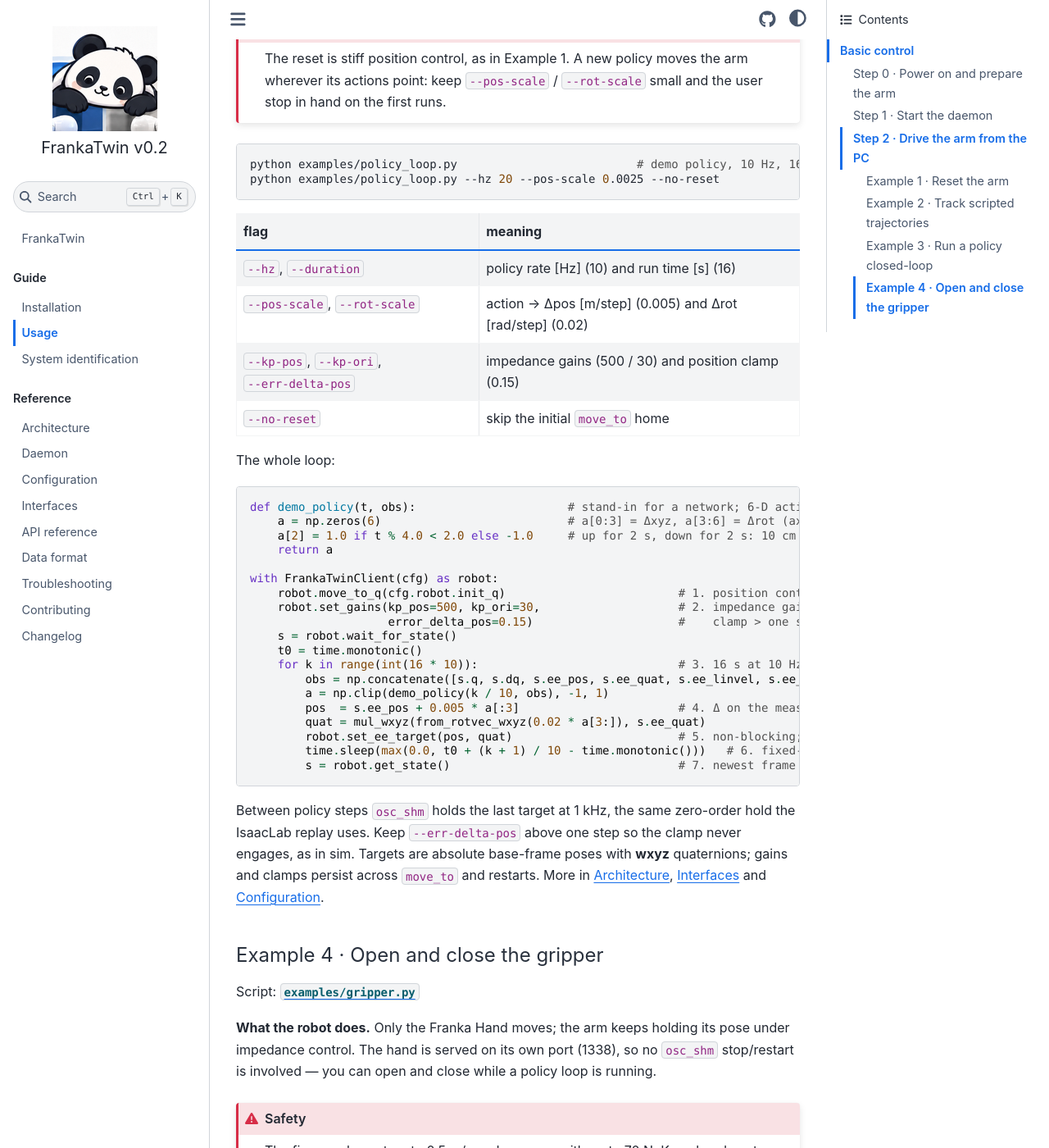
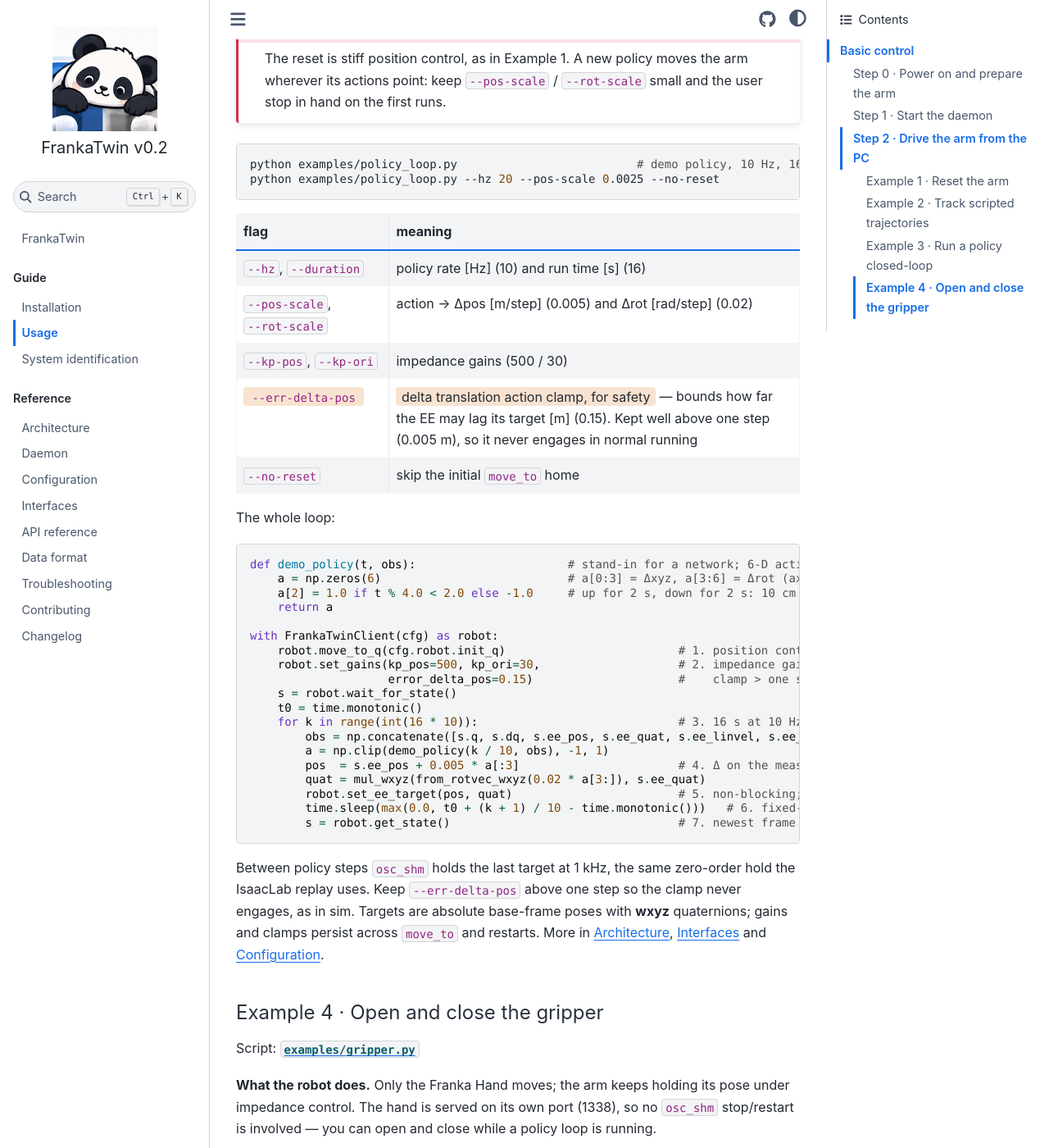
Before and after one commit to tsrobcvai/frankatwin, a Sphinx documentation site: the page built from docs/usage.md, in a window 1280 px wide and 1400 px high, scrolled down 3895 px. Shown: the whole window at 82% size. Built offline with Sphinx 7.4.7 and the Sphinx Book theme 1.1.4, drawn with Linux system fonts in a browser that asks for light colours.

Commit message:
docs(usage): --err-delta-pos gets its own highlighted row
It was sharing a row with the impedance gains, which are a tuning choice; this
one is a safety bound. Split it out and mark it with a background (.flag-safety
in custom.css) so it reads as a different kind of flag.

Co-Authored-By: Claude Opus 5 <noreply@anthropic.com>

```diff
--- a/docs/_static/custom.css
+++ b/docs/_static/custom.css
@@ -41,3 +41,16 @@ html[data-theme="dark"] .badge-default {
   background: #22334D;
   color: #9CBEEC;
 }
+
+/* Highlighted table row for a flag that exists for safety */
+.flag-safety {
+  padding: 0.1em 0.4em;
+  border-radius: 0.25em;
+  background: var(--pst-color-warning-bg, #fff3cd);
+  color: var(--pst-color-text-base);
+}
+/* the pill supplies the background; don't stack the code tag's own on top */
+.flag-safety code {
+  background: transparent;
+  border: none;
+}
--- a/docs/usage.md
+++ b/docs/usage.md
@@ -169,7 +169,8 @@ python examples/policy_loop.py --hz 20 --pos-scale 0.0025 --no-reset
 |---|---|
 | `--hz`, `--duration` | policy rate [Hz] (10) and run time [s] (16) |
 | `--pos-scale`, `--rot-scale` | action → Δpos [m/step] (0.005) and Δrot [rad/step] (0.02) |
-| `--kp-pos`, `--kp-ori`, `--err-delta-pos` | impedance gains (500 / 30) and position clamp (0.15) |
+| `--kp-pos`, `--kp-ori` | impedance gains (500 / 30) |
+| [`--err-delta-pos`]{.flag-safety} | [delta translation action clamp, for safety]{.flag-safety} — bounds how far the EE may lag its target [m] (0.15). Kept well above one step (0.005 m), so it never engages in normal running |
 | `--no-reset` | skip the initial `move_to` home |
 
 The whole loop:
```
